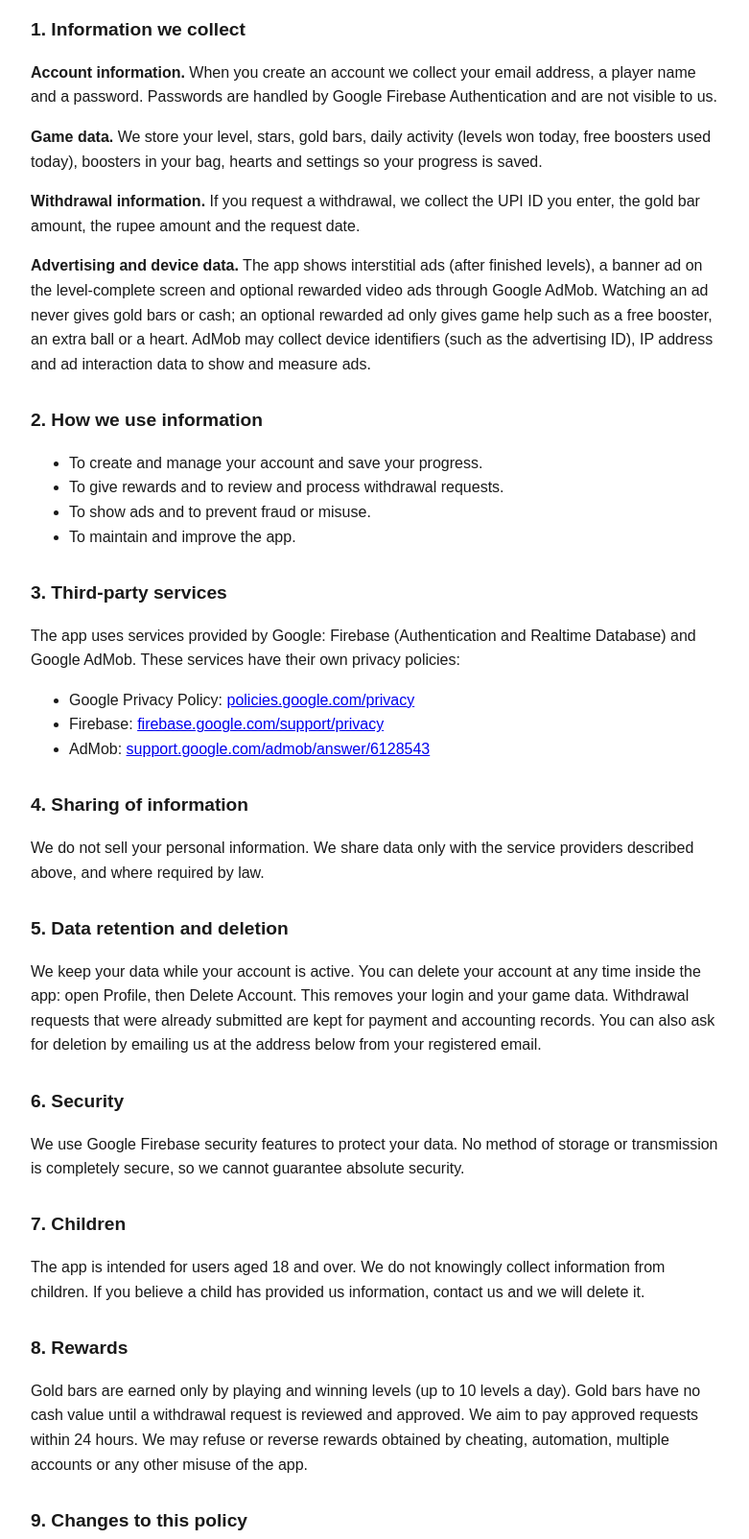
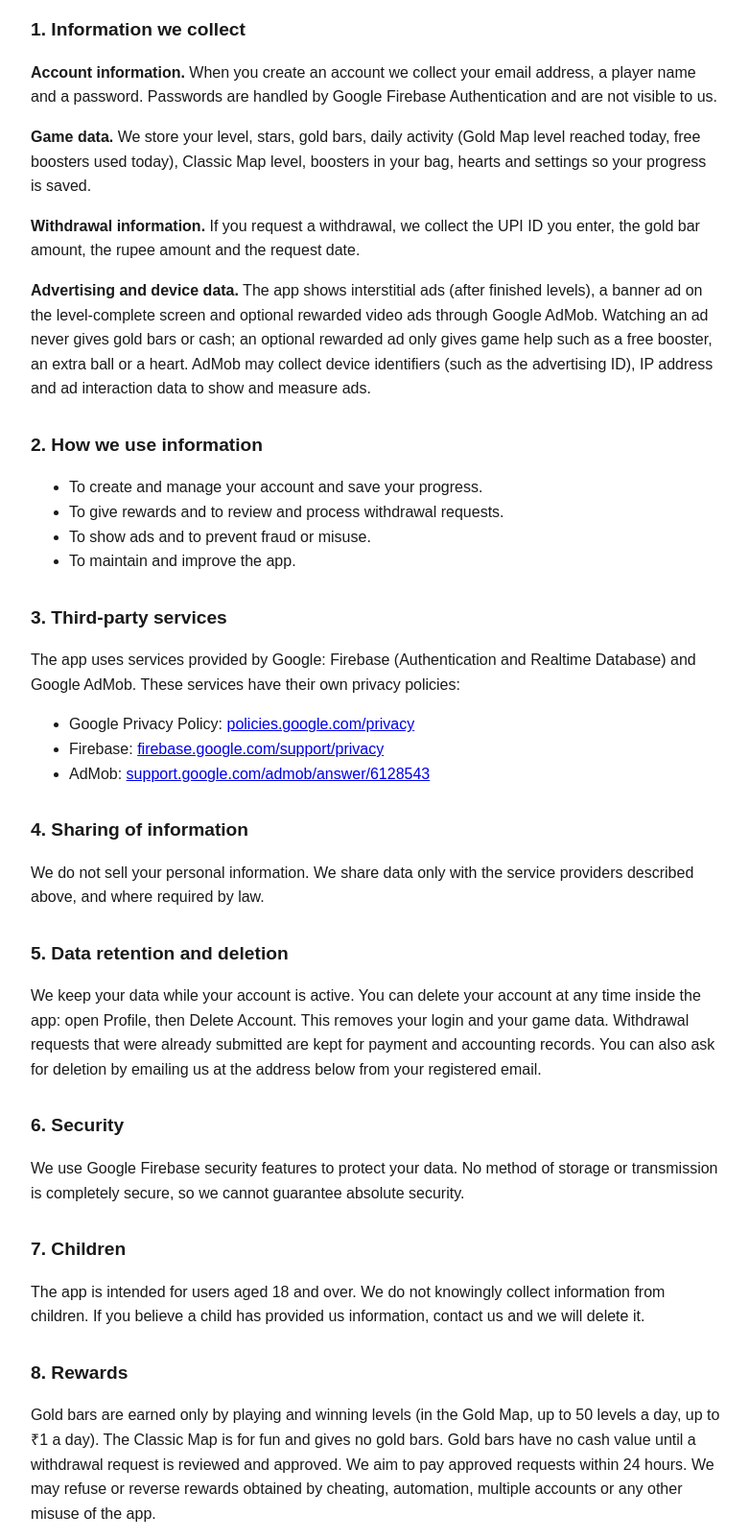
Before and after one commit to rokeshmanikandan-star/brick-breaker-privacy, a plain HTML site: page index.html in a window 1280 px wide. Shown: the part 200-1804 px from the top of the page at 96% size, without its empty margins (248-1029 px from the left). Drawn offline with Linux system fonts and the light colour scheme.

Commit message:
Update privacy policy game data and rewards sections

```diff
--- a/index.html
+++ b/index.html
@@ -18,7 +18,7 @@
 
 <h2>1. Information we collect</h2>
 <p><strong>Account information.</strong> When you create an account we collect your email address, a player name and a password. Passwords are handled by Google Firebase Authentication and are not visible to us.</p>
-<p><strong>Game data.</strong> We store your level, stars, gold bars, daily activity (levels won today, free boosters used today), boosters in your bag, hearts and settings so your progress is saved.</p>
+<p><strong>Game data.</strong> We store your level, stars, gold bars, daily activity (Gold Map level reached today, free boosters used today), Classic Map level, boosters in your bag, hearts and settings so your progress is saved.</p>
 <p><strong>Withdrawal information.</strong> If you request a withdrawal, we collect the UPI ID you enter, the gold bar amount, the rupee amount and the request date.</p>
 <p><strong>Advertising and device data.</strong> The app shows interstitial ads (after finished levels), a banner ad on the level-complete screen and optional rewarded video ads through Google AdMob. Watching an ad never gives gold bars or cash; an optional rewarded ad only gives game help such as a free booster, an extra ball or a heart. AdMob may collect device identifiers (such as the advertising ID), IP address and ad interaction data to show and measure ads.</p>
 
@@ -51,7 +51,7 @@
 <p>The app is intended for users aged 18 and over. We do not knowingly collect information from children. If you believe a child has provided us information, contact us and we will delete it.</p>
 
 <h2>8. Rewards</h2>
-<p>Gold bars are earned only by playing and winning levels (up to 10 levels a day). Gold bars have no cash value until a withdrawal request is reviewed and approved. We aim to pay approved requests within 24 hours. We may refuse or reverse rewards obtained by cheating, automation, multiple accounts or any other misuse of the app.</p>
+<p>Gold bars are earned only by playing and winning levels (in the Gold Map, up to 50 levels a day, up to ₹1 a day). The Classic Map is for fun and gives no gold bars. Gold bars have no cash value until a withdrawal request is reviewed and approved. We aim to pay approved requests within 24 hours. We may refuse or reverse rewards obtained by cheating, automation, multiple accounts or any other misuse of the app.</p>
 
 <h2>9. Changes to this policy</h2>
 <p>We may update this policy from time to time. The updated version will be posted on this page with a new "Last updated" date.</p>
```
